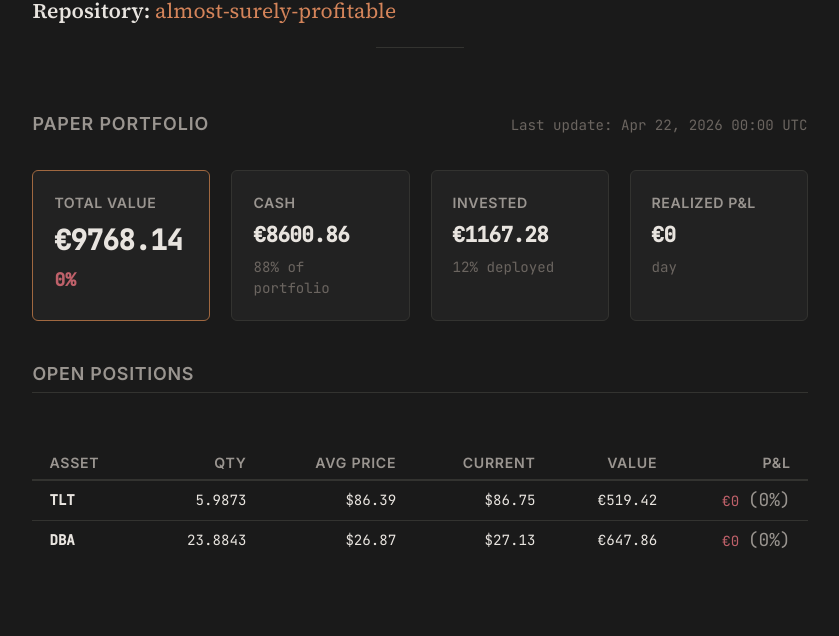
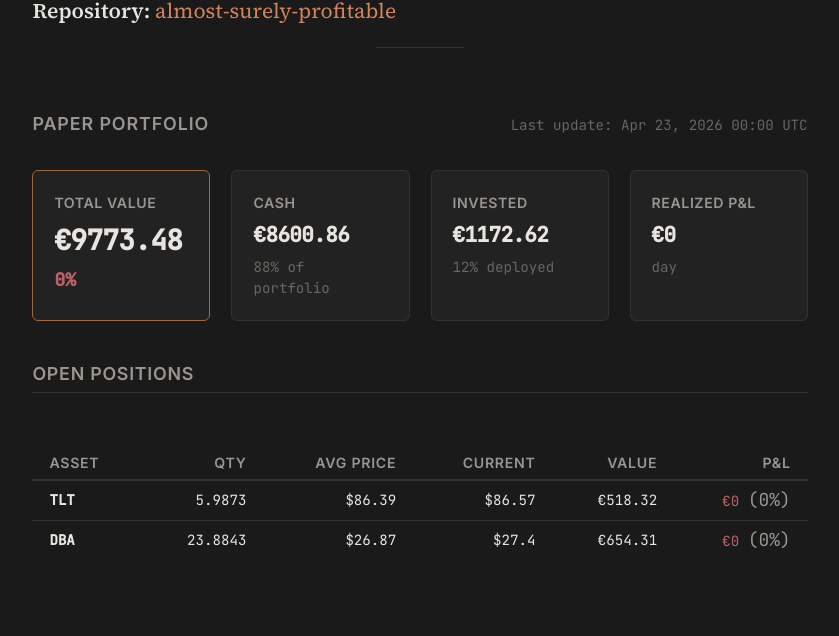
Before and after one commit to Alm0stSurely/alm0stsurely.github.io, a Jekyll site: the page built from trading.md, in a window 1280 px wide and 900 px high, scrolled down 854 px. Shown: the part 144-780 px from the top of the window, without its empty margins (220-1059 px from the left). Built offline with Jekyll 4.4.1, drawn with Linux system fonts in a browser that asks for light colours.

Commit message:
Update portfolio and trading analysis for 2026-04-23

```diff
--- a/_data/portfolio.json
+++ b/_data/portfolio.json
@@ -1,27 +1,27 @@
 {
-  "total_value": 9768.14,
+  "total_value": 9773.48,
   "cash": 8600.86,
-  "cash_pct": 88.05,
+  "cash_pct": 88.00,
   "realized_pnl": -401.38,
-  "last_updated": "2026-04-22",
+  "last_updated": "2026-04-23",
   "positions": [
     {
       "ticker": "TLT",
       "quantity": 5.9873,
       "avg_price": 86.39,
-      "current_price": 86.75,
-      "market_value": 519.42,
-      "unrealized_pnl": 2.22,
-      "unrealized_pnl_pct": 0.43
+      "current_price": 86.57,
+      "market_value": 518.32,
+      "unrealized_pnl": 1.11,
+      "unrealized_pnl_pct": 0.21
     },
     {
       "ticker": "DBA",
       "quantity": 23.8843,
       "avg_price": 26.87,
-      "current_price": 27.13,
-      "market_value": 647.86,
-      "unrealized_pnl": 6.09,
-      "unrealized_pnl_pct": 0.95
+      "current_price": 27.40,
+      "market_value": 654.31,
+      "unrealized_pnl": 12.54,
+      "unrealized_pnl_pct": 1.95
     }
   ]
 }
```
Also changed, not shown: _trading_analysis.md (+19 -18 lines).
